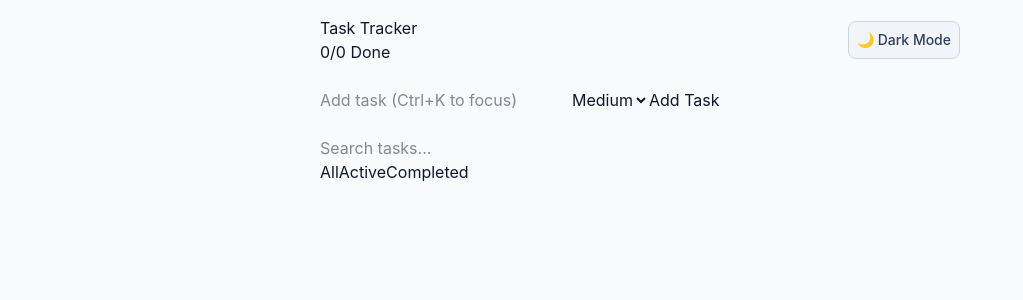
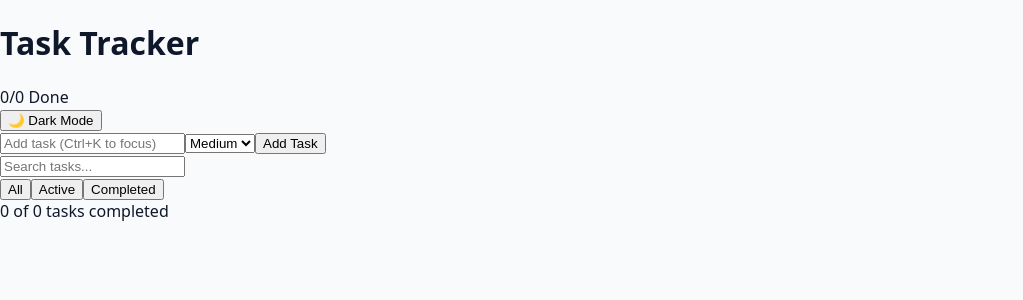
Before and after one commit to sheby254/my_react_app, a React (Vite) app: page / in a window 1280 px wide. Shown: the top 300 px of the page, without its empty margins (0-1023 px from the left). Built offline with nearby package versions, Linux system fonts and the light colour scheme.

Commit message:
Fix CI build runner dependencies

```diff
--- a/src/index.css
+++ b/src/index.css
@@ -1,7 +1,10 @@
-@import "tailwindcss";
+:root {
+  font-family: system-ui, -apple-system, BlinkMacSystemFont, 'Segoe UI', Roboto, sans-serif;
+}
 
-@layer base {
-  body {
-    @apply bg-slate-50 text-slate-900 transition-colors duration-200;
-  }
+body {
+  margin: 0;
+  padding: 0;
+  background-color: #f8fafc;
+  color: #0f172a;
 }
```
